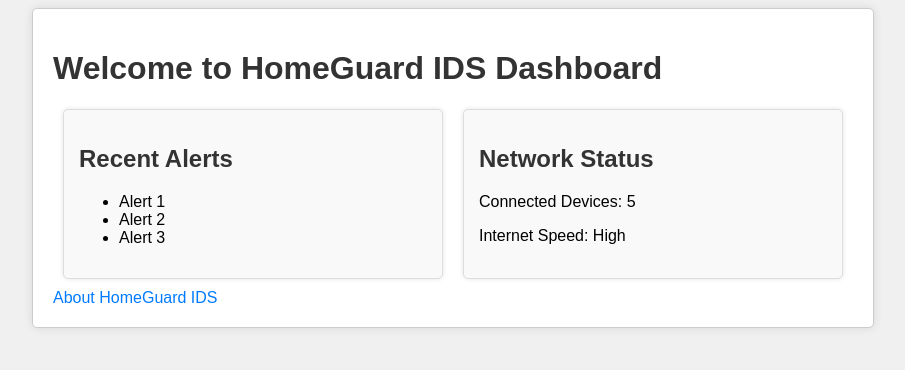
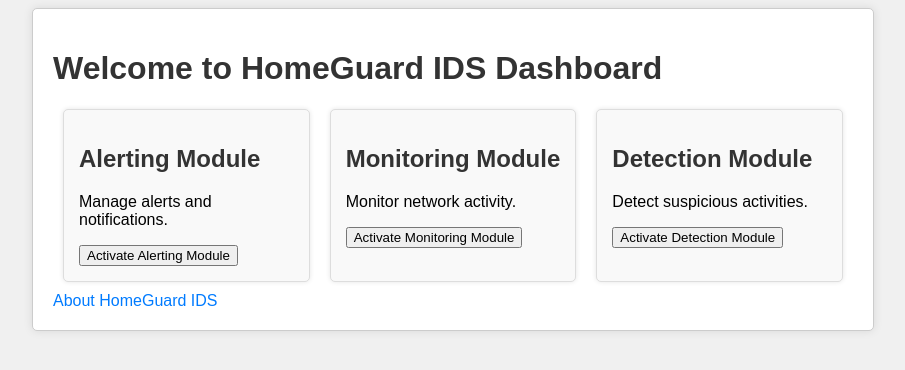
Before and after one commit to gombedlm/HomeGuard-IDS, a Flask app: page / in a window 1280 px wide. Shown: the top 370 px of the page, without its empty margins (187-1092 px from the left). Run offline with Flask 3, Linux system fonts and the light colour scheme.

Commit message:
Update dashboard.html

```diff
--- a/templates/dashboard.html
+++ b/templates/dashboard.html
@@ -1,5 +1,3 @@
-<!-- dashboard.html -->
-
 <!DOCTYPE html>
 <html lang="en">
 <head>
@@ -7,25 +5,32 @@
     <meta name="viewport" content="width=device-width, initial-scale=1.0">
     <title>HomeGuard IDS Dashboard</title>
     <link rel="stylesheet" href="{{ url_for('static', filename='css/style.css') }}">
+    <script>
+        function activateModule(moduleName) {
+            alert("Activating " + moduleName + " module...");
+            // TODO: Add logic to activate the respective module
+        }
+    </script>
 </head>
 <body>
     <div class="container">
         <h1>Welcome to HomeGuard IDS Dashboard</h1>
         <div class="dashboard-widgets">
             <div class="widget">
-                <h2>Recent Alerts</h2>
-                <ul>
-                    <li>Alert 1</li>
-                    <li>Alert 2</li>
-                    <li>Alert 3</li>
-                </ul>
+                <h2>Alerting Module</h2>
+                <p>Manage alerts and notifications.</p>
+                <button onclick="activateModule('Alerting')">Activate Alerting Module</button>
             </div>
             <div class="widget">
-                <h2>Network Status</h2>
-                <p>Connected Devices: 5</p>
-                <p>Internet Speed: High</p>
+                <h2>Monitoring Module</h2>
+                <p>Monitor network activity.</p>
+                <button onclick="activateModule('Monitoring')">Activate Monitoring Module</button>
             </div>
-            <!-- Add more widgets and functionality as needed -->
+            <div class="widget">
+                <h2>Detection Module</h2>
+                <p>Detect suspicious activities.</p>
+                <button onclick="activateModule('Detection')">Activate Detection Module</button>
+            </div>
         </div>
         <a href="/about">About HomeGuard IDS</a>
     </div>
```
